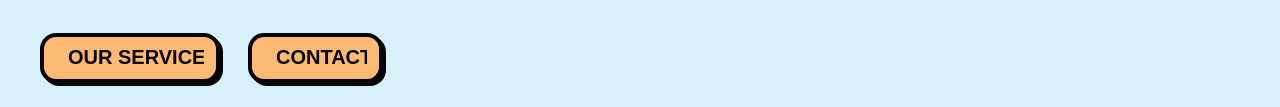
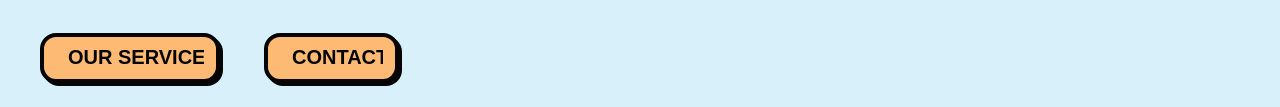
Before and after one commit to DavidZhu11/TalentBrewWebsite, a plain HTML site: page index.html in a window 1280 px wide. Shown: the part 693-800 px from the top of the page. Drawn offline with Linux system fonts and the light colour scheme; a web font is replaced by a local one.

Commit message:
Fix hero button spacing with 1rem gap

```diff
--- a/css/custom.css
+++ b/css/custom.css
@@ -10,3 +10,8 @@
 .nav-inner-grid > .link-button {
   grid-area: auto !important;
 }
+
+/* Even spacing for 2 hero buttons */
+.button-wrapper {
+  gap: 1rem;
+}
```
